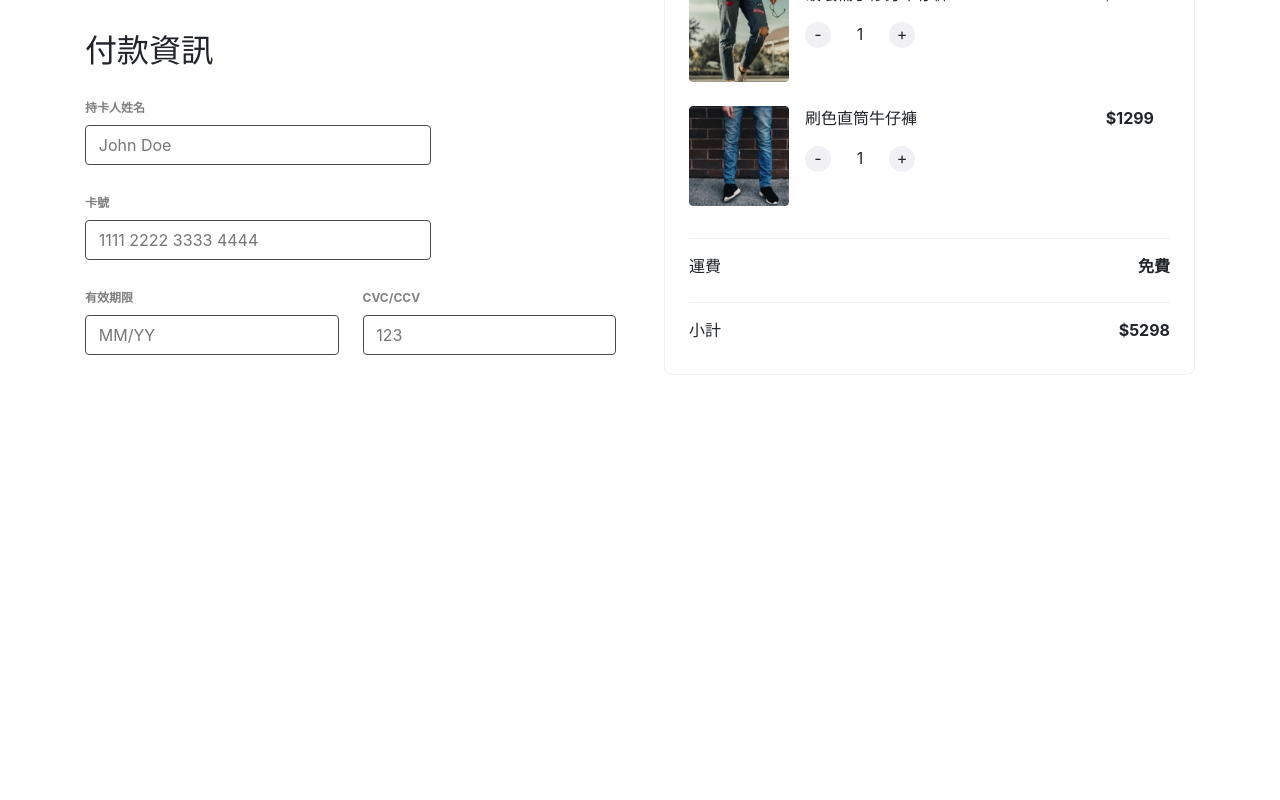
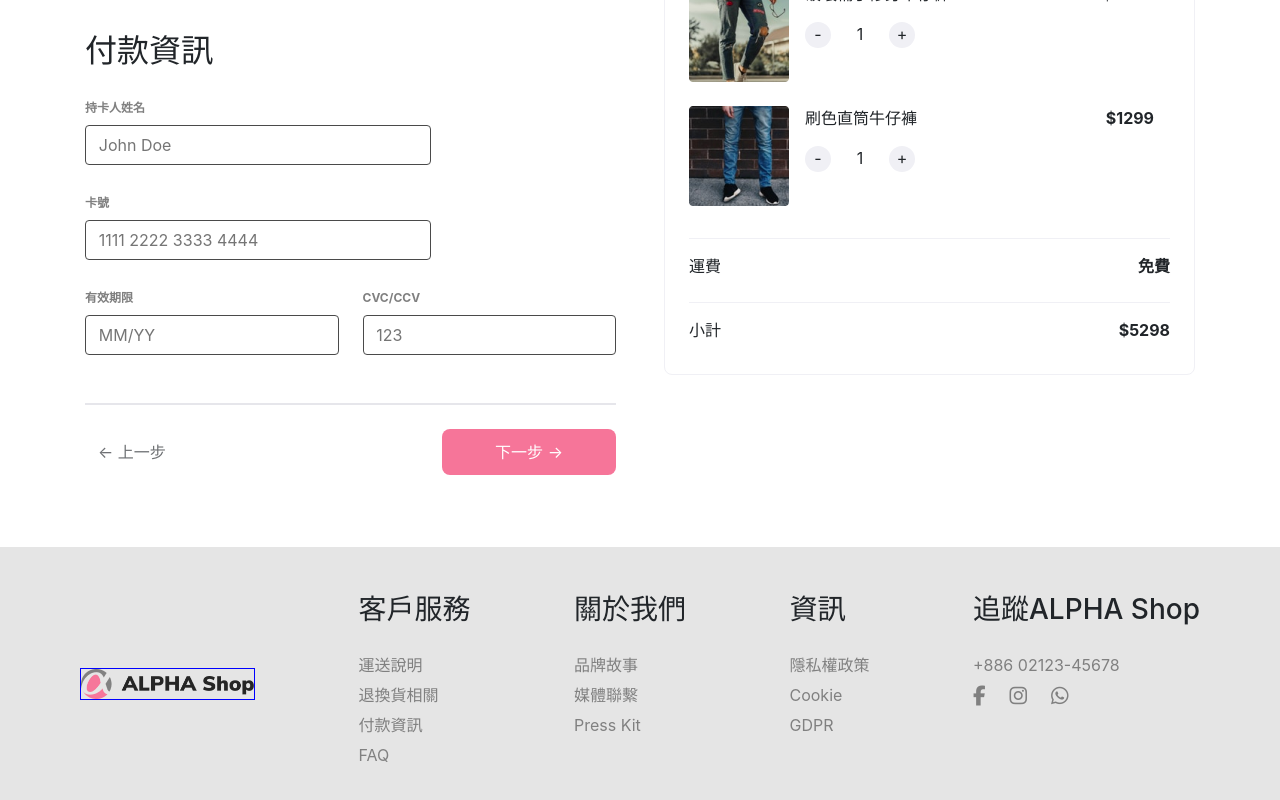
Before and after one commit to chacowang0125/alpha-shop-vue.js, a Vue app: page /#/checkout in a window 1280 px wide. Shown: the part 272-1072 px from the top of the page. Before the commit the page ends 800 px from the top, so only its background shows below. Built offline with nearby package versions, Linux system fonts and the light colour scheme.

Commit message:
feat: button-panel layout

```diff
--- a/src/App.vue
+++ b/src/App.vue
@@ -22,7 +22,7 @@ export default {
 	},
 	data(){
 		return{
-			showFooter: false
+			showFooter: true
 		}
 	}
 }
--- /dev/null
+++ b/src/components/ButtonPanel.vue
@@ -0,0 +1,33 @@
+<template>
+	<div class="btn-panel d-flex justify-content-between align-items-center ">
+    <button class="btn previous-btn" disabled>
+      上一步
+    </button>
+    <button class="btn next-btn">
+			下一步
+		</button>
+</div>
+</template>
+
+<style scoped>
+.btn-panel {
+	width: 100%;
+	margin: 48px 0;
+	padding: 24px 0;
+	border-top: 2px solid #e6e6eb;
+}
+.previous-btn::before{
+	content: "\2190";
+}
+
+.next-btn {
+	width: 174px;
+	height: 46px;
+	color: #fff;
+	border-radius: 8px;
+	background-color: #f67599;
+}
+.next-btn::after {
+	content: "\2192"
+}
+</style>
--- a/src/components/Footer.vue
+++ b/src/components/Footer.vue
@@ -66,11 +66,15 @@ footer {
 	height: 284px;
 	background-color: #e5e5e5;
 }
+.container {
+	padding: 10px;
+}
 
 .footer-logo-img {
+	border: 1px solid blue;
 	width: 175px;
 	height: 32px;
-	margin: 70px;
+	margin: 75px 0;
 }
 
 </style>
--- a/src/views/Checkout.vue
+++ b/src/views/Checkout.vue
@@ -6,6 +6,7 @@
 				<!-- <Address /> -->
 				<!-- <Delivery /> -->
 				<Paymant />
+				<ButtonPanel />
 			</div>
 			<div class="web-right w-50">
 				<CartPanel />
@@ -20,6 +21,7 @@ import StepperPanel from '../components/StepperPanel.vue'
 // import Delivery from '../components/FormStepTwo.vue'
 import Paymant from '../components/FormStepThree.vue'
 import CartPanel from '../components/CartPanel.vue'
+import ButtonPanel from '../components/ButtonPanel.vue'
 
 export default ({
 	name: 'Checkout',
@@ -28,6 +30,7 @@ export default ({
 		// Address,
 		// Delivery,
 		Paymant ,
+		ButtonPanel,
 		CartPanel
 	}
 })
```
